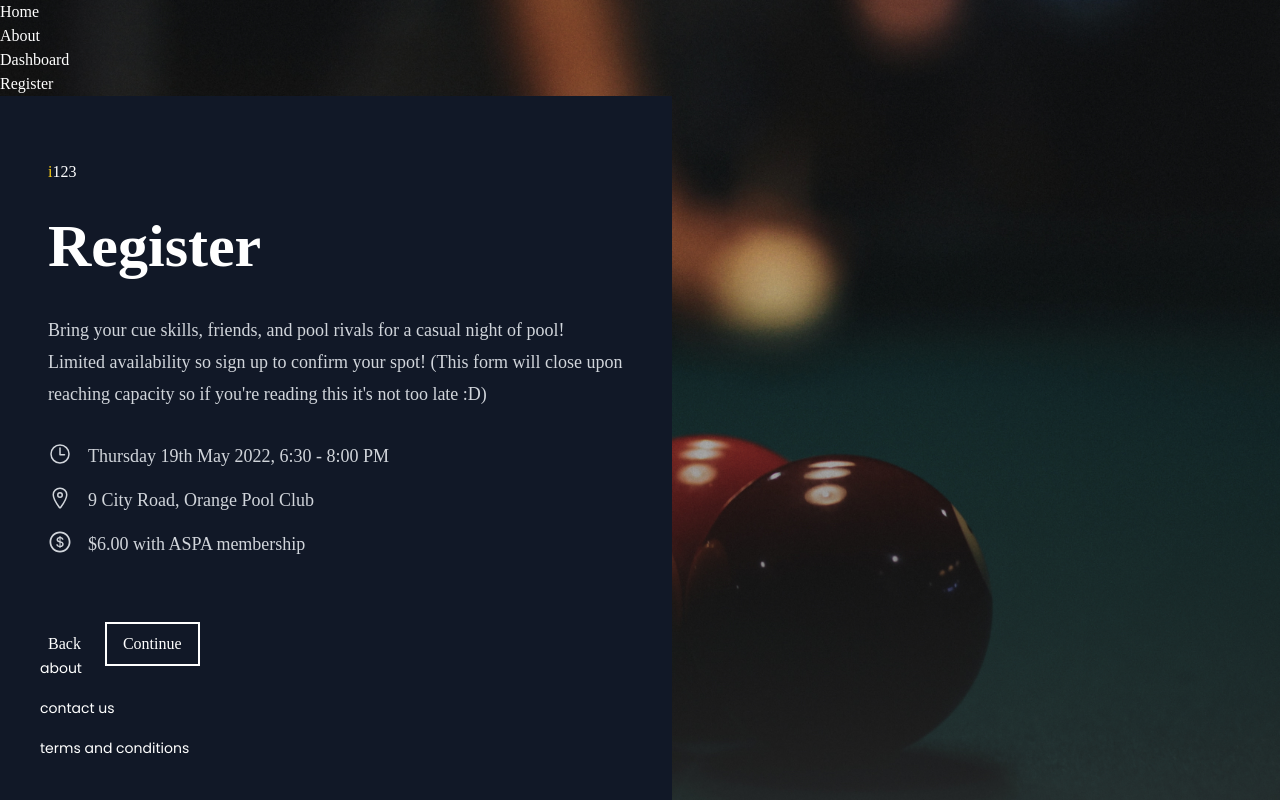
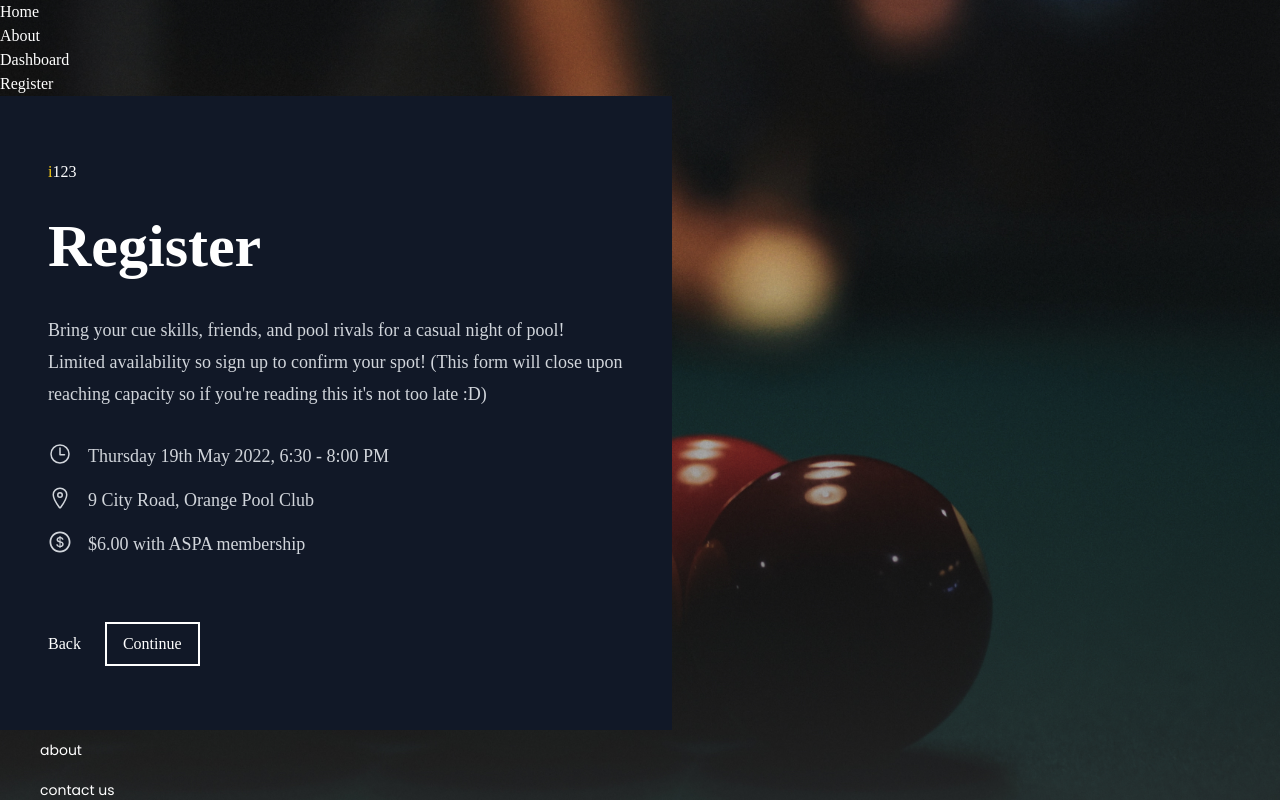
Before and after one commit to UoaWDCC/aspa-portal-v2, a React (Create React App) app: page /register in a window 1280 px wide. Built offline with nearby package versions, Linux system fonts and the light colour scheme; a web font is replaced by a local one.

Commit message:
Footer no longer renders over registration component

```diff
--- a/src/components/Footer.jsx
+++ b/src/components/Footer.jsx
@@ -2,7 +2,7 @@ import { Link } from "react-router-dom";
 
 export default function Footer() {
   return (
-    <nav className="absolute font-['Poppins'] font-normal text-sm bottom-0 ml-10 mb-8 leading-10">
+    <nav className="font-['Poppins'] font-normal text-sm bottom-0 ml-10 mb-8 mt-auto leading-10">
       <ul>
         <li>
           <Link to="/about">about</Link>
--- a/src/components/Layout.jsx
+++ b/src/components/Layout.jsx
@@ -6,10 +6,10 @@ export default function Layout() {
   return (
     <>
       <Header />
-      <Footer />
-
       {/* An <Outlet> renders the active route component, such as <Home /> or <Contact /> */}
       <Outlet />
+
+      <Footer />
     </>
   );
 }
```
